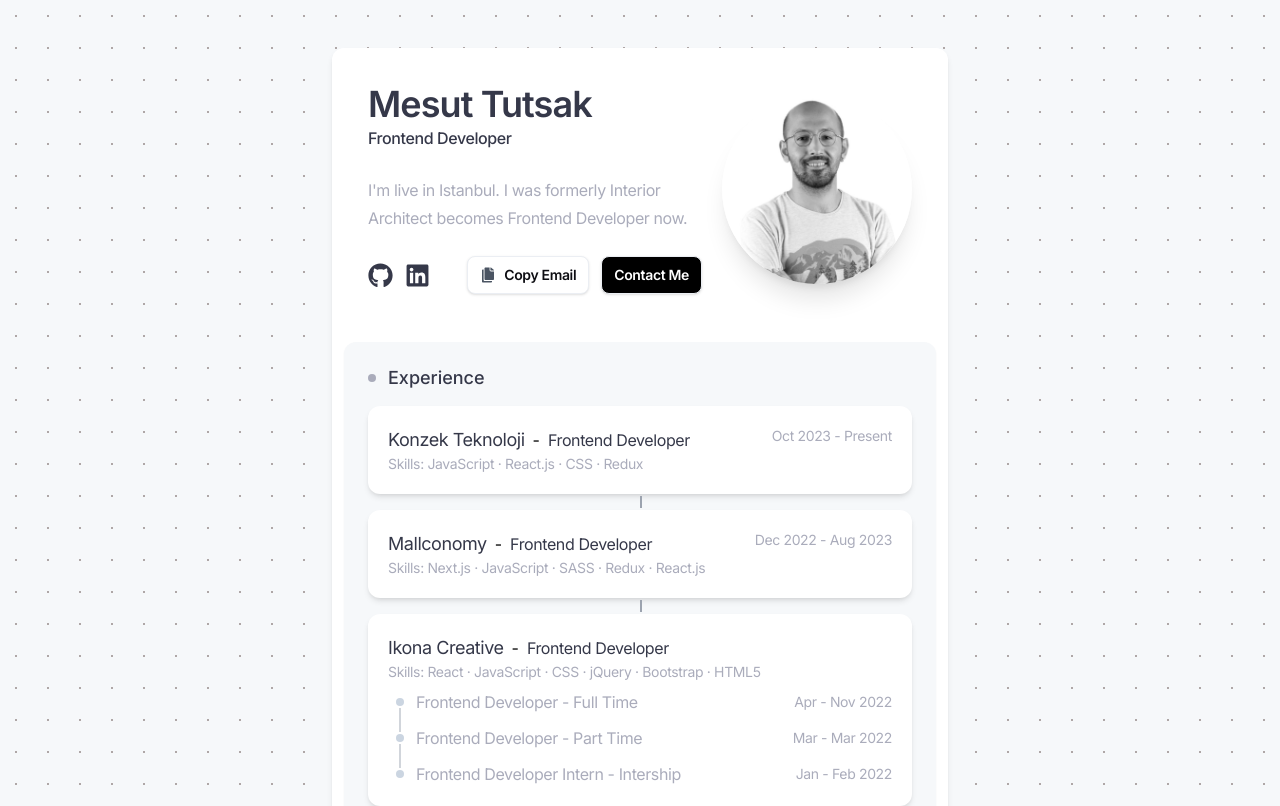
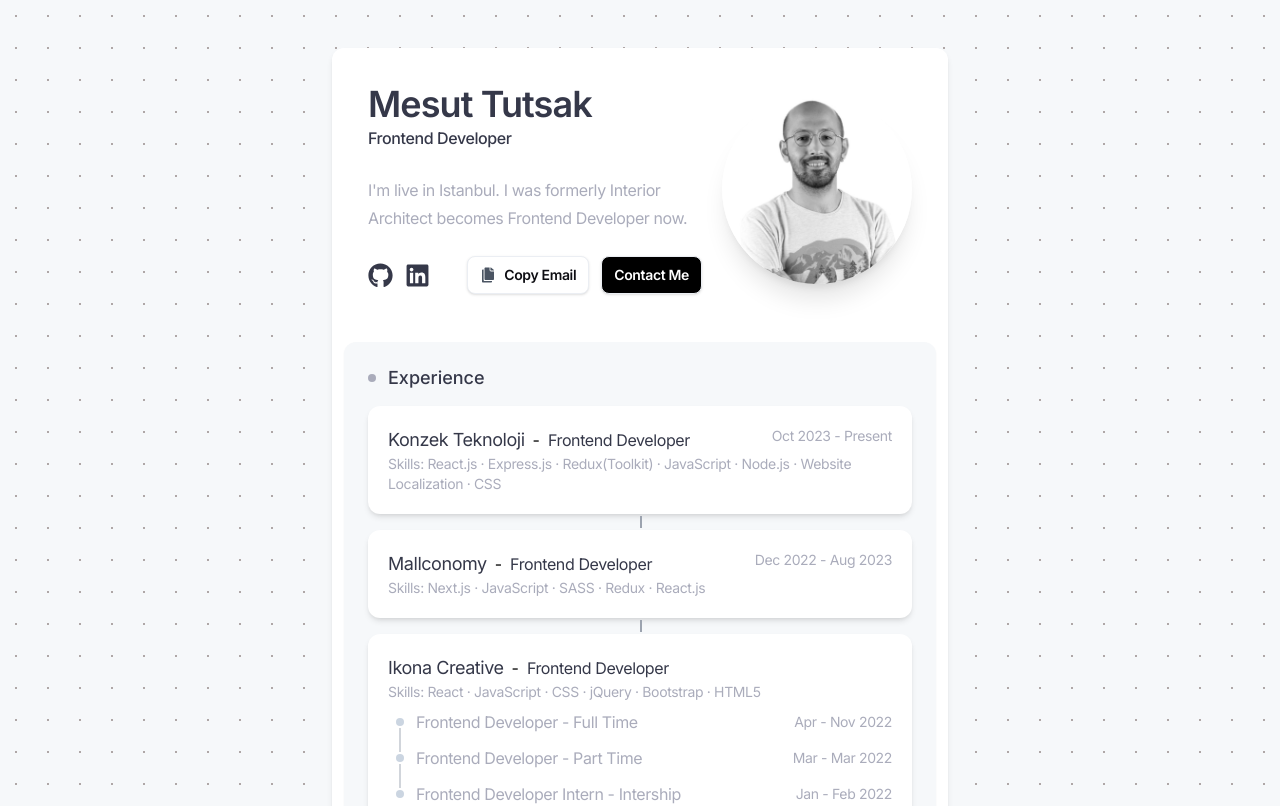
Before and after one commit to mesuttutsak/my-website, a Next.js app: page / in a window 1280 px wide. Shown: the top 806 px of the page. Built offline with nearby package versions, Linux system fonts and the light colour scheme.

Commit message:
chagned Experience list

```diff
--- a/src/components/HomePage/Experience/index.tsx
+++ b/src/components/HomePage/Experience/index.tsx
@@ -8,7 +8,7 @@ const experience: ExperienceProps[] = [
   {
     company: "Konzek Teknoloji",
     website: "https://www.konzek.com/",
-    skills: ["JavaScript", "React.js", "CSS", "Redux"],
+    skills: ["React.js", "Express.js", "Redux(Toolkit)", "JavaScript", "Node.js", "Website Localization", "CSS", ],
     location: "Istanbul",
     working_type: "On-site",
     periods: [
```
